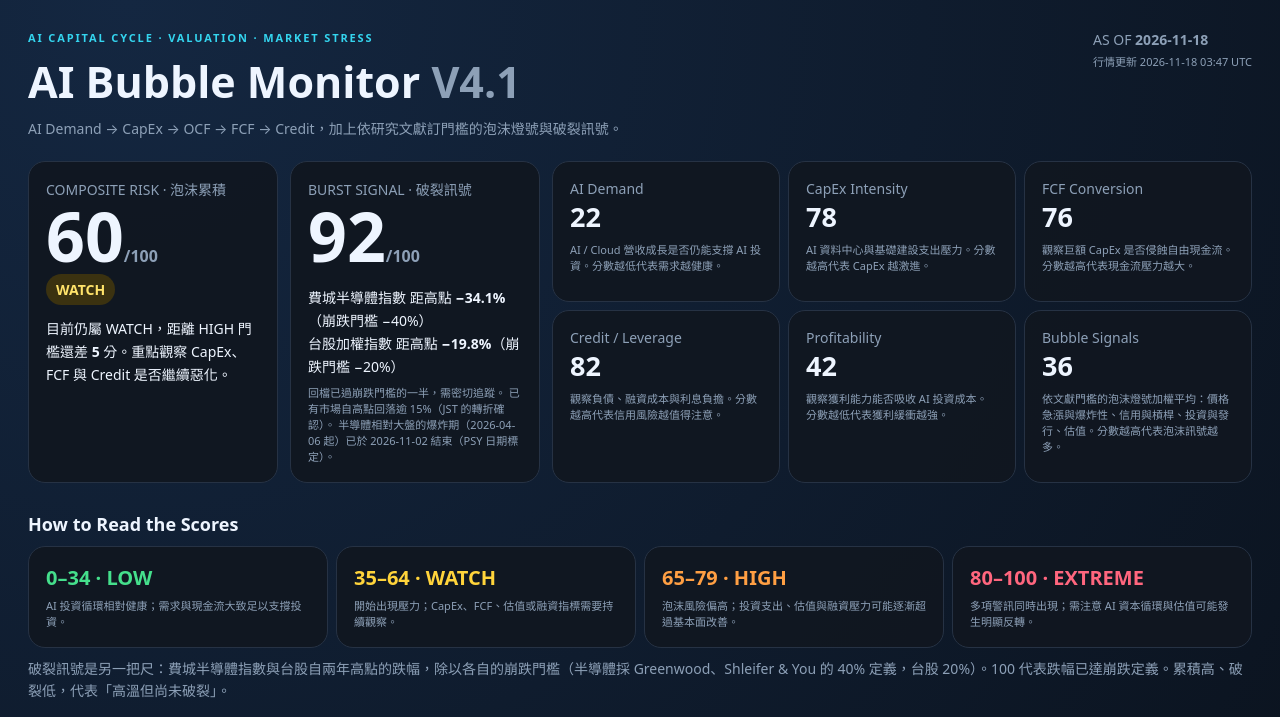
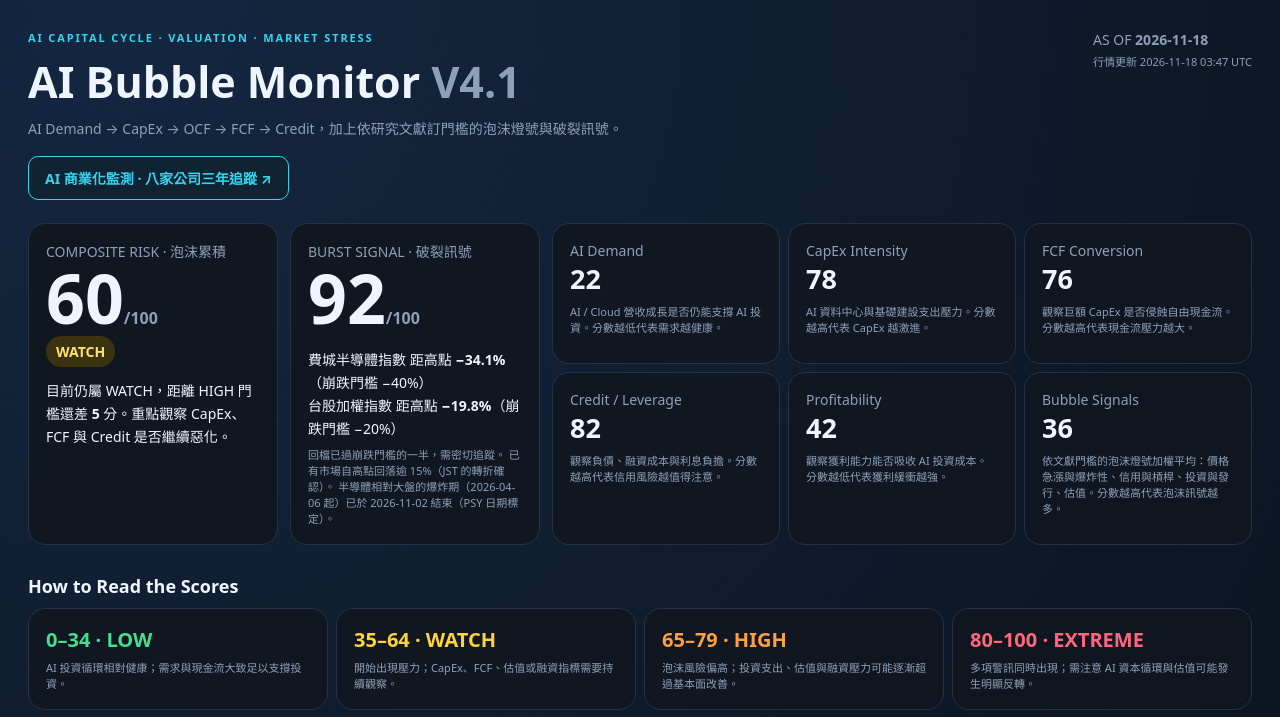
Before and after one commit to yijenfeng/ai-bubble-monitor, a plain HTML site: page index.html in a window 1280 px wide. Shown: the top 717 px of the page. Drawn offline with nearby package versions, Linux system fonts and the light colour scheme.

Commit message:
Add AI commercialization dashboard link to homepage

```diff
--- a/index.html
+++ b/index.html
@@ -66,6 +66,8 @@ td.num{font-variant-numeric:tabular-nums;white-space:nowrap}
     </div>
     <div class="mu">AS OF <b id="asof"></b><div id="mktupd" style="font-size:11px;margin-top:4px"></div></div>
   </div>
+
+  <nav aria-label="儀表板導覽" style="display:flex;flex-wrap:wrap;gap:10px;margin:18px 0 4px"><a href="./commercialization.html" style="display:inline-block;padding:11px 16px;border:1px solid #34d5ef;border-radius:10px;color:#34d5ef;text-decoration:none;font-weight:750;background:#102333">AI 商業化監測 · 八家公司三年追蹤 ↗</a></nav>
 
   <div class="hero">
     <div class="card">
```
